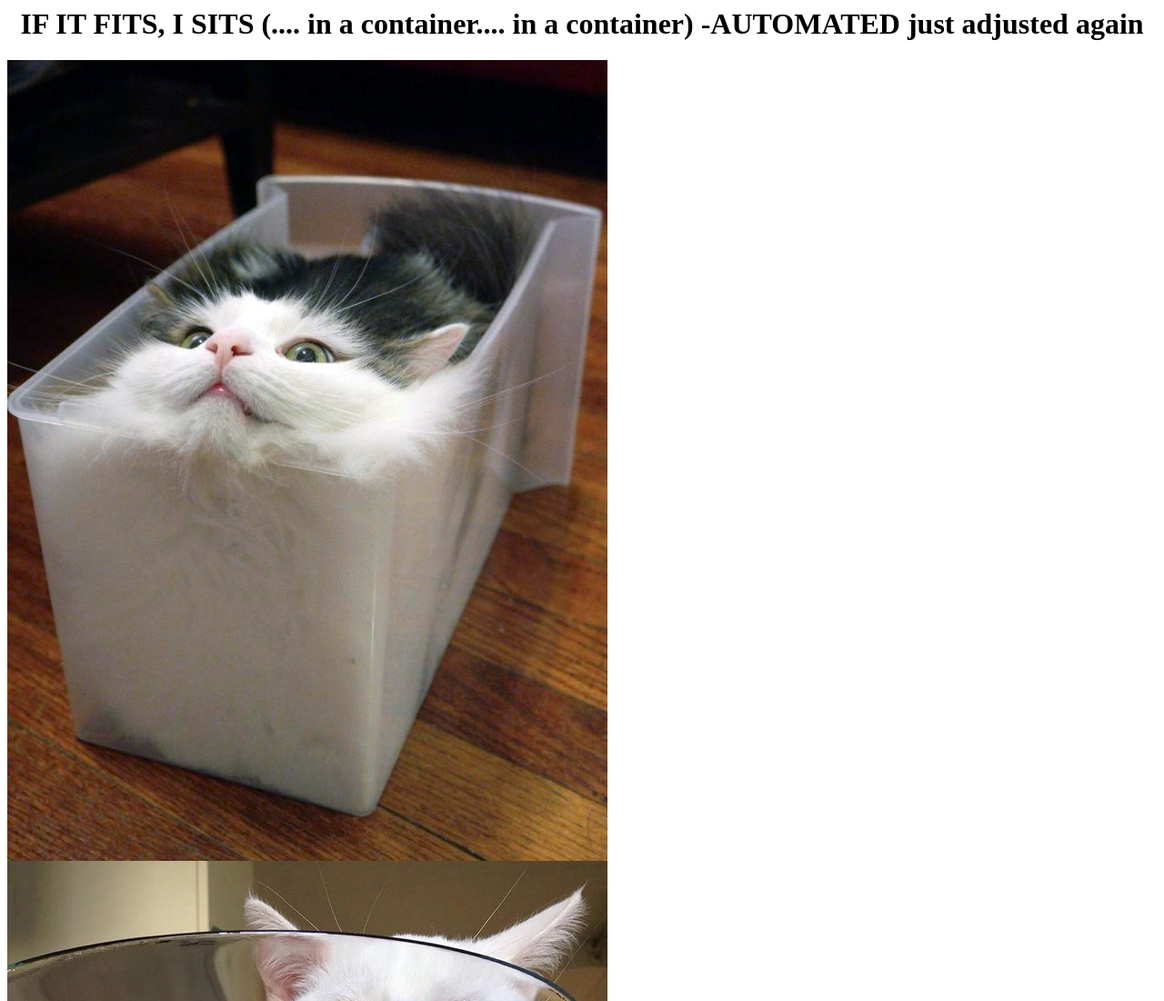
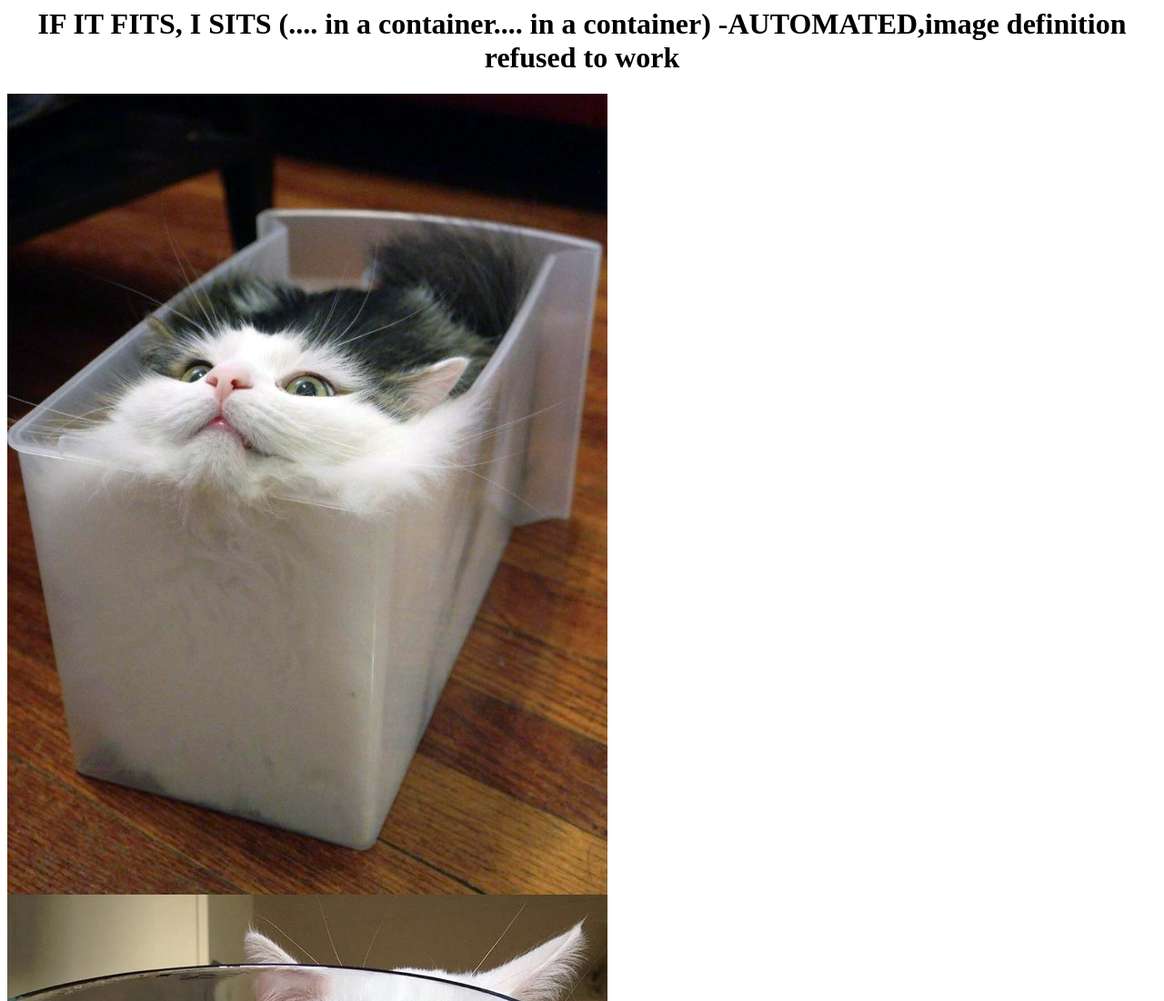
Before and after one commit to Aramide-jk/catpipeline-codecommit-123, a plain HTML site: page index.html in a window 1280 px wide. Shown: the top 1100 px of the page at 91% size. Drawn offline with Linux system fonts and the light colour scheme.

Commit message:
test pipeline

```diff
--- a/index.html
+++ b/index.html
@@ -5,8 +5,8 @@
   <body>
     <center>
       <h1>
-        IF IT FITS, I SITS (.... in a container.... in a container) -AUTOMATED
-        just adjusted again
+        IF IT FITS, I SITS (.... in a container.... in a container)
+        -AUTOMATED,image definition refused to work
       </h1>
     </center>
 
```
